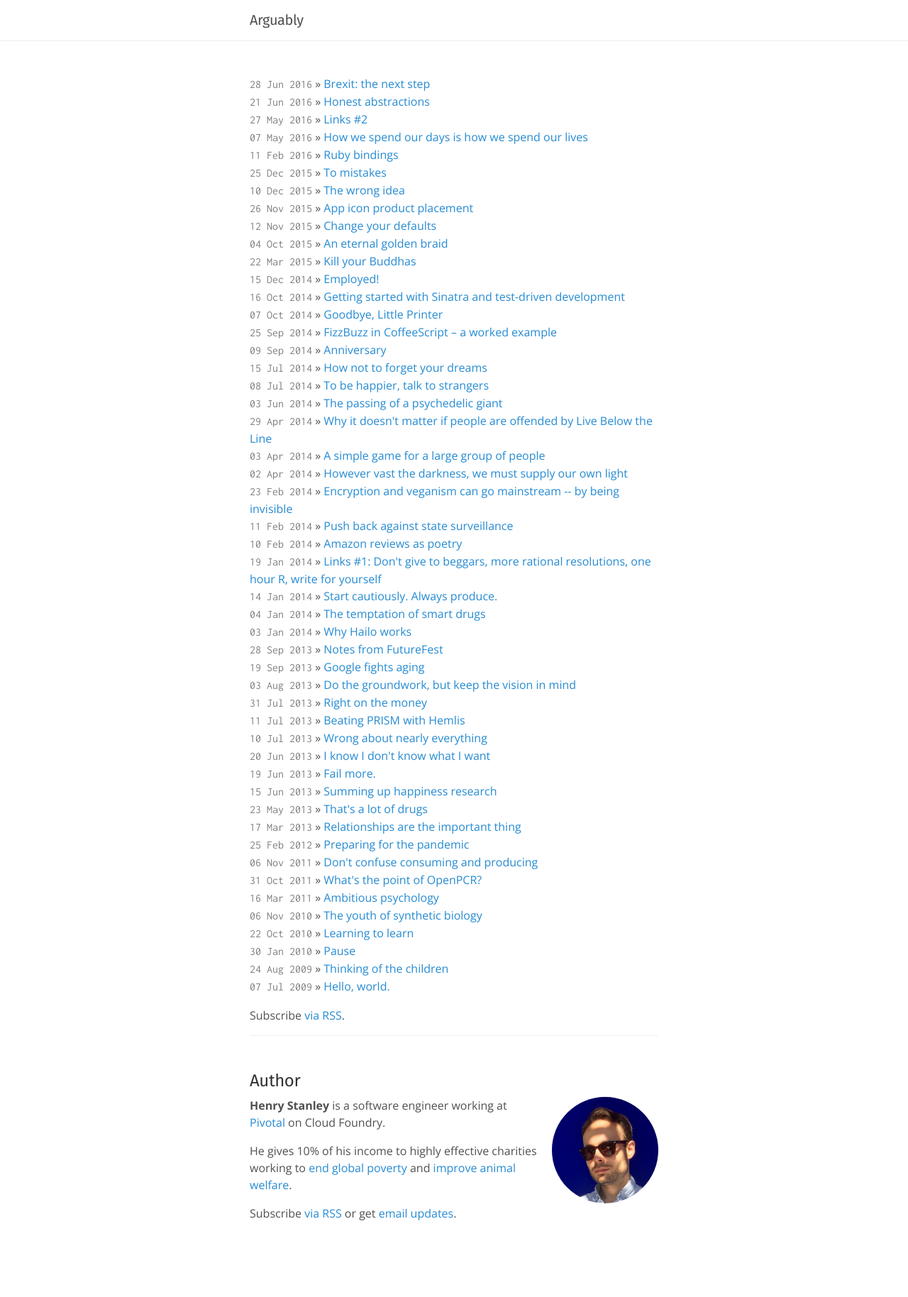
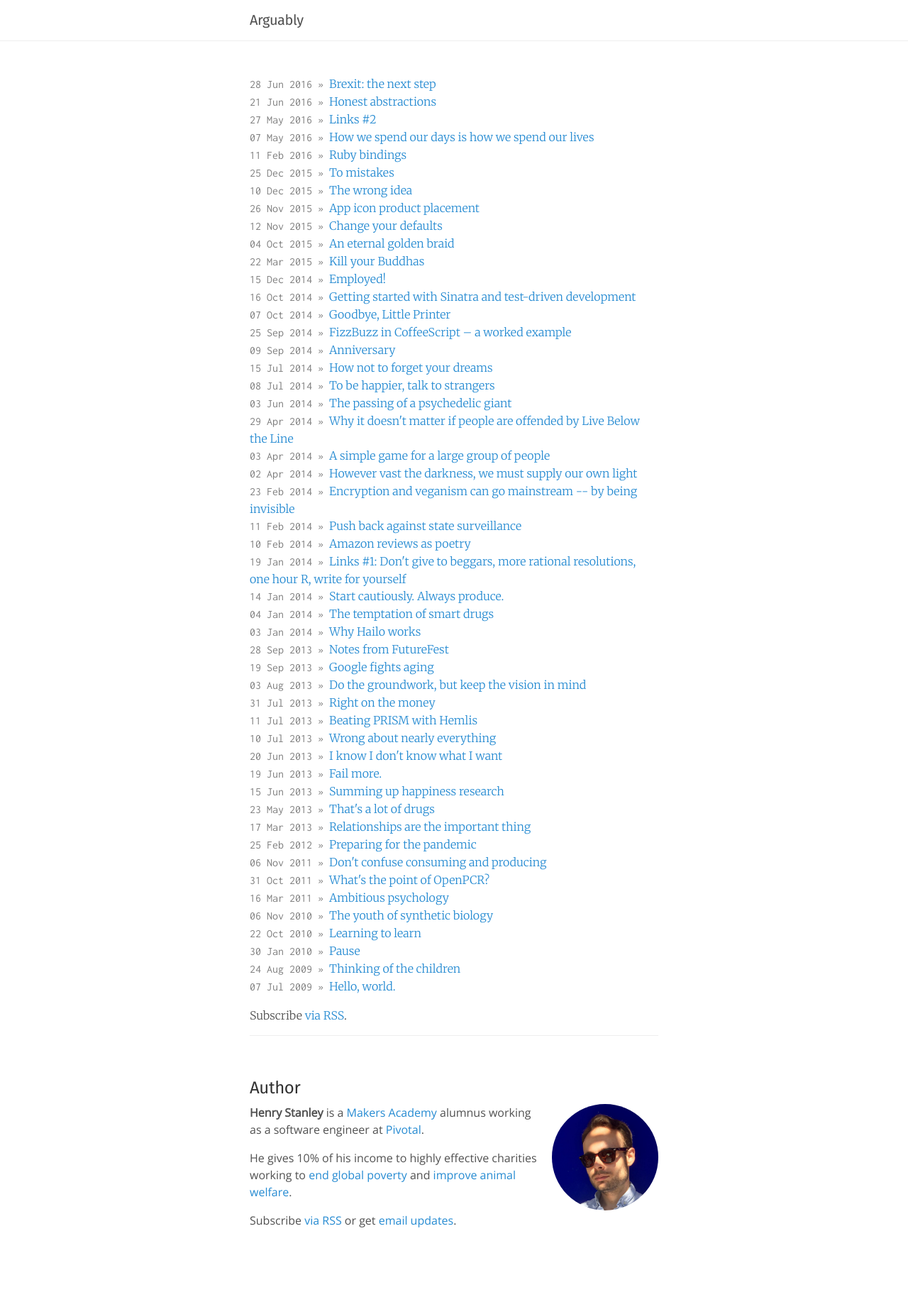
Before and after one commit to henryaj/blog-old, a Jekyll site: the page built from archive.html, in a window 1280 px wide. Shown: the whole page at 71% size. Built offline with Jekyll 4.4.1, drawn with Linux system fonts in a browser that asks for light colours.

Commit message:
Change fonts and styling; update about

```diff
--- a/_includes/author.html
+++ b/_includes/author.html
@@ -1,10 +1,10 @@
 
 <div class="related">
   <h2>Author</h2>
-  <div>
+  <div class="author">
     <img class="headshot" src="/images/headshot.jpg"></img>
-    <p><b>Henry Stanley</b> is a software engineer working at
-      <a href="http://www.pivotal.io">Pivotal</a> on Cloud Foundry.</p>
+    <p><b>Henry Stanley</b> is a <a href="/makers-academy">Makers Academy</a> alumnus working as a software engineer at
+      <a href="http://www.pivotal.io">Pivotal</a>.</p>
 
     <p>
       He gives 10% of his income to highly effective charities working to
--- a/_includes/head.html
+++ b/_includes/head.html
@@ -19,7 +19,7 @@
   <link rel="stylesheet" href="{{ site.baseurl }}/public/css/syntax.css">
   <link rel="stylesheet" href="{{ site.baseurl }}/public/css/lanyon.css">
   <link rel="stylesheet" href="{{ site.baseurl }}/public/css/custom.css">
-  <link rel="stylesheet" href="https://fonts.googleapis.com/css?family=Fira+Sans|Inconsolata|Open+Sans:400,400i,700">
+  <link rel="stylesheet" href="https://fonts.googleapis.com/css?family=Fira+Sans|Open+Sans|Inconsolata|Merriweather:300,300i,700">
 
   <!-- Icons -->
   <link rel="apple-touch-icon-precomposed" sizes="144x144" href="{{ site.baseurl }}/public/apple-touch-icon-precomposed.png">
--- a/archive.html
+++ b/archive.html
@@ -8,7 +8,7 @@ hide: true
   <ul class="posts">
       {% for post in site.posts %}
         {% if post.categories.size == 0 %}
-          <li><span>{{ post.date | date_to_string }}</span> &raquo; <a href="{{ post.url }}">{{ post.title }}</a></li>
+          <li><span>{{ post.date | date_to_string }} &raquo; </span><a href="{{ post.url }}">{{ post.title }}</a></li>
         {% endif %}
       {% endfor %}
   </ul>
--- a/public/css/custom.css
+++ b/public/css/custom.css
@@ -9,15 +9,29 @@ ul.posts span {
 }
 
 html {
+  font-family: "Merriweather", Georgia, serif;
+  font-size: 16px;
+}
+
+.author {
   font-family: "Open Sans", Helvetica, Arial, sans-serif;
   font-size: 16px;
 }
 
+.footnotes * {
+  color: darkgray;
+  font-size: 14px;
+}
+
 h1, h2, h3, h4, h5, h6 {
   font-family: "Fira Sans", Helvetica, Arial, sans-serif;
-  font-weight: 400;
+  font-weight: 300;
   color: #313131;
   letter-spacing: -.025rem;
+}
+
+h2 {
+  margin-top: 1.65rem;
 }
 
 img.headshot {
```
Also changed, not shown: _layouts/post.html (+8 -1 lines), about.md (deleted, +0 -9 lines).
